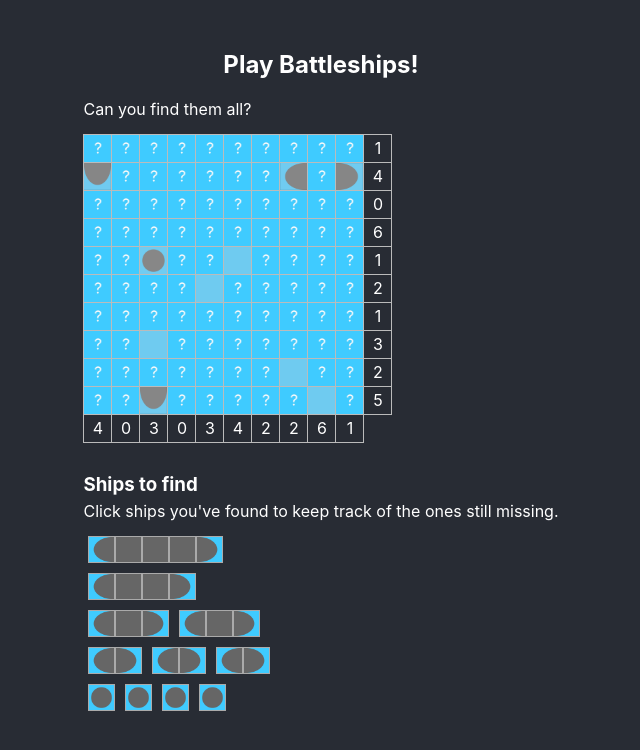
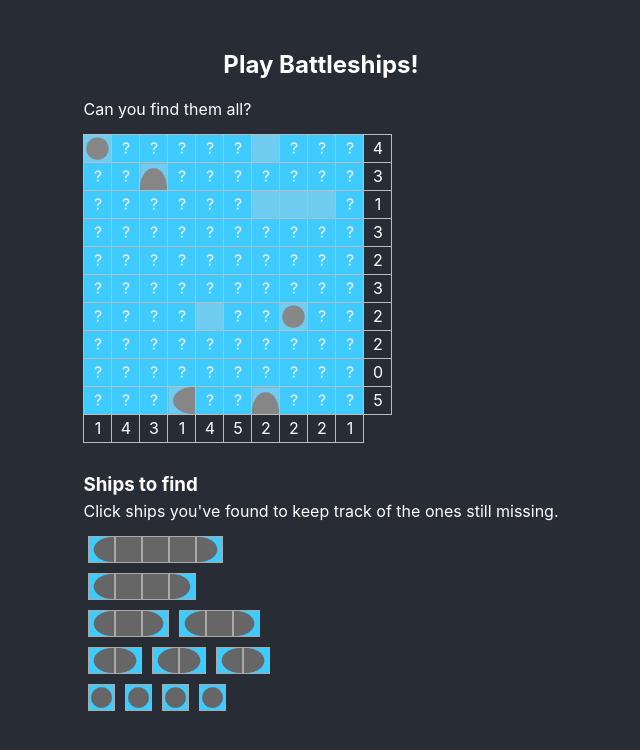
Before and after one commit to TimboTambo/Battleships, a React (Create React App) app: page / in a window 1280 px wide. Shown: the top 750 px of the page, without its empty margins (319-959 px from the left). Built offline with nearby package versions, Linux system fonts and the light colour scheme.

Commit message:
Complete generation of grid and fix ship toggling logic

```diff
--- a/src/Grid.js
+++ b/src/Grid.js
@@ -13,30 +13,11 @@ export class Grid extends Component {
       this.state = {};
       this.state.gridSize = 10;
       this.state.grid = [];
-      let layout = [
-        "TWWWWWWWWW",
-        "BWWWWWWLMR",
-        "WWWWWWWWWW",
-        "SWWWLMMMRW",
-        "WWSWWWWWWW",
-        "WWWWWSWWTW",
-        "WWWWWWWWMW",
-        "WWWWLRWWMW",
-        "WWTWWWWWBW",
-        "SWBWLMRWWW"];
-      let isDisplayedLookup = [
-        "FFFFFFFFFF",
-        "TFFFFFFTFT",
-        "FFFFFFFFFF",
-        "FFFFFFFFFF",
-        "FFTFFTFFFF",
-        "FFFFTFFFFF",
-        "FFFFFFFFFF",
-        "FFTFFFFFFF",
-        "FFFFFFFTFF",
-        "FFTFFFFFTF"];
-      this.rowCounts = [0,0,0,0,0,0,0,0,0,0];
-      this.columnCounts = [0,0,0,0,0,0,0,0,0,0];
+      let layout = this.generateGrid(this.state.gridSize);
+      console.log(layout);
+      let isDisplayedLookup = this.generateSquaresToShow(layout);
+      this.rowCounts = Array(this.state.gridSize).fill(0)
+      this.columnCounts = Array(this.state.gridSize).fill(0);
       this.shipList = [];
       for (let y = 0; y < this.state.gridSize; y++) {
         let row = [];
@@ -82,6 +63,149 @@ export class Grid extends Component {
       this.updateSquares = this.updateSquares.bind(this);
     }
 
+    getRandomCoord(max) {
+        return [Math.floor(Math.random() * max), Math.floor(Math.random() * max)];
+    }
+
+    getRandomDirection() {
+        let directions = ["down", "across"];
+        return directions[Math.round(Math.random())];
+    }
+
+    placeShip(grid, shipLength) {
+        let coord = this.getRandomCoord(grid.length);
+        let direction = this.getRandomDirection();
+        let x = coord[0];
+        let y = coord[1];
+
+        if (direction === "down") {
+            if (y + shipLength > grid.length) {
+                return false;
+            }
+            for (let j = 0; j < shipLength; j++) {
+                if (grid[y + j][x] !== "U") {
+                    return false;
+                }
+            }
+            for (let xPos = x - 1; xPos <= x + 1; xPos++) {
+                if (xPos < 0 || xPos >= grid.length) {
+                    continue;
+                }
+                for (let yPos = y - 1; yPos <= y + shipLength; yPos++) {
+                    if (yPos < 0 || yPos >= grid.length) {
+                        continue;
+                    }
+                    grid[yPos][xPos] = "W";
+                }
+            }
+
+            for (let yPos = y; yPos < y + shipLength; yPos++) {
+                if (shipLength === 1) {
+                    grid[yPos][x] = "S";
+                }
+                else if (yPos === y) {
+                    grid[yPos][x] = "T";
+                }
+                else if (yPos === y + shipLength - 1) {
+                    grid[yPos][x] = "B";
+                }
+                else {
+                    grid[yPos][x] = "M";
+                }
+            }
+            return true;
+        }
+
+        if (x + shipLength > grid.length) {
+            return false;
+        }
+        for (let j = 0; j < shipLength; j++) {
+            if (grid[y][x+j] !== "U") {
+                return false;
+            }
+        }
+        for (let yPos = y - 1; yPos <= y + 1; yPos++) {
+            if (yPos < 0 || yPos >= grid.length) {
+                continue;
+            }
+            for (let xPos = x - 1; xPos <= x + shipLength; xPos++) {
+                if (xPos < 0 || xPos >= grid.length) {
+                    continue;
+                }
+                grid[yPos][xPos] = "W";
+            }
+        }
+
+        for (let xPos = x; xPos < x + shipLength; xPos++) {
+            if (shipLength === 1) {
+                grid[y][xPos] = "S";
+            }
+            else if (xPos === x) {
+                grid[y][xPos] = "L";
+            }
+            else if (xPos === x + shipLength - 1) {
+                grid[y][xPos] = "R";
+            }
+            else {
+                grid[y][xPos] = "M";
+            }
+        }
+
+        return true;
+    }
+
+    generateGrid(size) {
+        var shipsToGenerate = [5, 4, 3, 3, 2, 2, 2, 1, 1, 1, 1];
+        var grid = [];
+        for (let i = 0; i < size; i++) {
+            grid.push(Array(size).fill("U"));
+        }
+
+        for (let i = 0; i < shipsToGenerate.length; i++) {
+            let shipLength = shipsToGenerate[i];
+            let shipPlaced = false;
+
+            while (!shipPlaced) {
+                shipPlaced = this.placeShip(grid, shipLength)
+            }
+        }
+        console.log(grid);
+        return grid.map(row => row.map(square => square === "U" ? "W" : square));
+    }
+
+    generateSquaresToShow(grid) {
+        let shipSquaresToShow = 5;
+        let nonShipSquaresToShow = 5;
+
+        let showGrid = [];
+        for (let i = 0; i < grid.length; i++) {
+            showGrid.push(Array(grid.length).fill("F"));
+        }
+
+        while (shipSquaresToShow > 0 || nonShipSquaresToShow > 0) {
+            let coord = this.getRandomCoord(grid.length);
+            let x = coord[0];
+            let y = coord[1];
+            if (showGrid[y][x] === "T") {
+                continue;
+            }
+            if (grid[y][x] === "W") {
+                if (nonShipSquaresToShow > 0) {
+                    showGrid[y][x] = "T";
+                    nonShipSquaresToShow--;
+                }
+            }
+            else {
+                if (shipSquaresToShow > 0) {
+                    showGrid[y][x] = "T";
+                    shipSquaresToShow--;
+                }
+            }
+        }
+        console.log(showGrid);
+        return showGrid;
+    }
+
     updateSquares(x, y) {
       let grid = this.state.grid;
       let square = grid[y][x];
@@ -115,6 +239,11 @@ export class Grid extends Component {
         else if (squareToLeft.displayedType === "L" || squareToLeft.displayedType === "M") {
           square.setDisplayType("R");
         }
+        else if (squareToLeft.displayedType === "R" && squareToRight.displayedType === "L") {
+            square.setDisplayType("M");
+            squareToLeft.setDisplayType("M");
+            squareToRight.setDisplayType("M");
+        }
         else if (squareToLeft.displayedType === "R") {
           squareToLeft.setDisplayType("M");
           square.setDisplayType("R");
@@ -144,6 +273,11 @@ export class Grid extends Component {
         }
         else if (squareToTop.displayedType === "T" || squareToTop.displayedType === "M") {
           square.setDisplayType("B");
+        }
+        else if (squareToTop.displayedType === "B" && squareToBottom.displayedType === "T") {
+            square.setDisplayType("M");
+            squareToTop.setDisplayType("M");
+            squareToBottom.setDisplayType("M");
         }
         else if (squareToTop.displayedType === "B") {
           squareToTop.setDisplayType("M");
--- a/src/ShipList.js
+++ b/src/ShipList.js
@@ -13,14 +13,14 @@ class Ship extends Component {
 
     render() {
         if (this.props.shipLength === 1) {
-            return <div onClick={this.handleClick} className={"ship shipSquare backgroundImage S" + (this.state.found ? " found" : "")}><span>✓</span></div>
+            return <div key="0" onClick={this.handleClick} className={"ship shipSquare backgroundImage S" + (this.state.found ? " found" : "")}><span>✓</span></div>
         }
 
-        let shipJsx = [<div className="shipSquare backgroundImage L"><span>✓</span></div>];
+        let shipJsx = [<div key="0" className="shipSquare backgroundImage L"><span>✓</span></div>];
         for (let i = 1; i < this.props.shipLength - 1; i++) {
-            shipJsx.push(<div className="shipSquare backgroundImage M"><span>✓</span></div>);
+            shipJsx.push(<div key={i} className="shipSquare backgroundImage M"><span>✓</span></div>);
         }
-        shipJsx.push(<div className="shipSquare backgroundImage R"><span>✓</span></div>);
+        shipJsx.push(<div key={this.props.shipLength} className="shipSquare backgroundImage R"><span>✓</span></div>);
         return <div onClick={this.handleClick} className={"ship" + (this.state.found ? " found" : "")}>{shipJsx}</div>;
     }
 }
@@ -29,7 +29,7 @@ class ShipsOfSize extends Component {
     render() {
         let jsx = [];
         for (let i = 0; i < this.props.numberOfShips; i++) {
-            jsx.push(<Ship shipLength={this.props.shipLength}/>);
+            jsx.push(<Ship key={i} shipLength={this.props.shipLength}/>);
         }
         return <div>{jsx}</div>;
     }
@@ -45,14 +45,14 @@ export class ShipList extends Component
             var length = this.props.list[i];
 
             if (length !== previousLength) {
-                ships.push(<ShipsOfSize numberOfShips={numOfShipsOfLength} shipLength={previousLength}/>);
+                ships.push(<ShipsOfSize key={i} numberOfShips={numOfShipsOfLength} shipLength={previousLength}/>);
                 previousLength = length;
                 numOfShipsOfLength = 1;
             }
             else {
                 numOfShipsOfLength++;
                 if (i === this.props.list.length - 1) {
-                    ships.push(<ShipsOfSize numberOfShips={numOfShipsOfLength} shipLength={length}/>);
+                    ships.push(<ShipsOfSize key={i} numberOfShips={numOfShipsOfLength} shipLength={length}/>);
                 }
             }
         }
```
